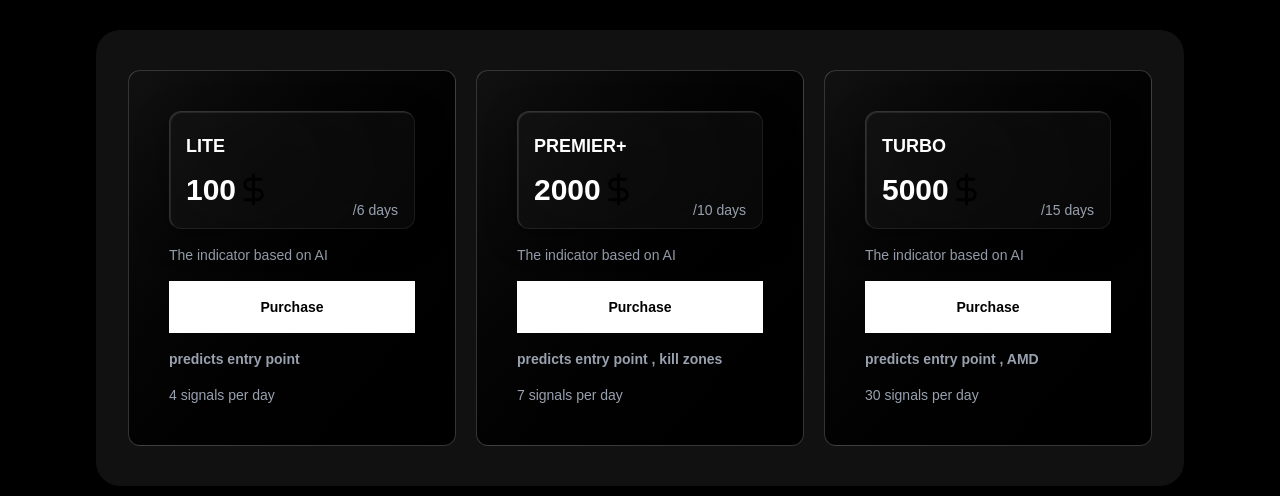
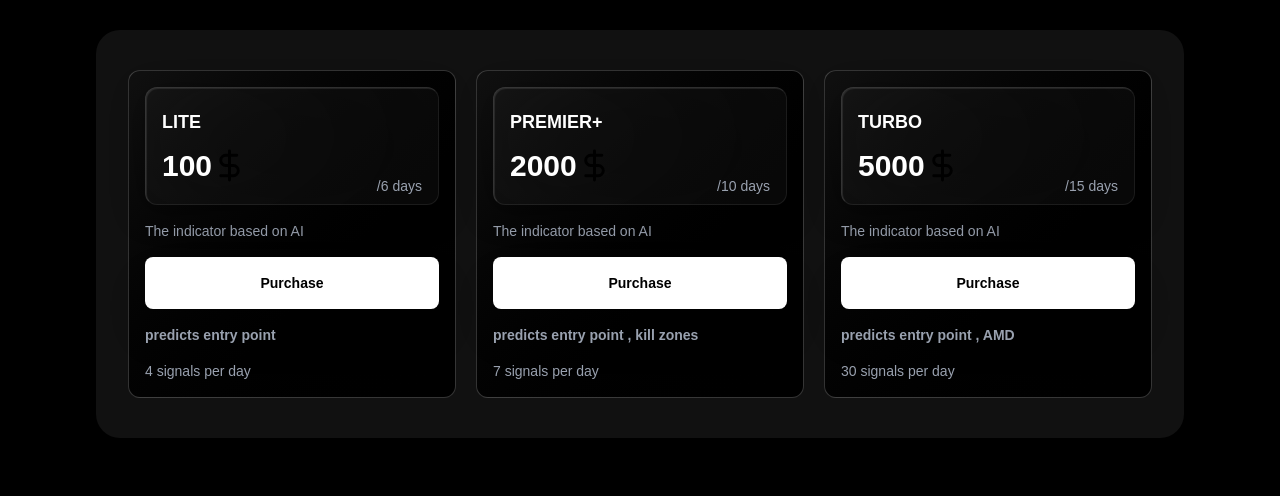
Before and after one commit to SamirSweden/mern, a Next.js app: page /plans in a window 1280 px wide. Shown: the part 299-795 px from the top of the page. Built offline with nearby package versions, Linux system fonts and the light colour scheme.

Commit message:
added finally cards

```diff
--- a/app/components/banners/cards/PlanCard.tsx
+++ b/app/components/banners/cards/PlanCard.tsx
@@ -43,8 +43,8 @@ const PlanCard = () => {
                 <div key={dataCard.id} className={`
                     transition-transform duration-300 hover:-translate-y-2
                     hover:shadow-2xl hover:shadow-white/10
-                    bg-linear-to-br from-[#111] to-black rounded-xl p-10 border border-white/20
-                    flex  flex-col
+                    bg-linear-to-br from-[#111] to-black rounded-xl p-4 border border-white/20
+                    flex  flex-col w-full
                 `}>
 
                     <div className={`flex items-stretch gap-4 flex-col`}>
@@ -52,10 +52,10 @@ const PlanCard = () => {
     bg-white/[0.03] backdrop-blur-3xl
     border border-white/[0.08] border-t-white/[0.15] border-l-white/[0.15]
     shadow-[inset_1px_1px_1px_0_rgba(255,255,255,0.1),_0_8px_32px_0_rgba(0,0,0,0.37)]
-    hover:bg-white/[0.06] hover:border-white/[0.2] hover:-translate-y-1 ">
+    hover:bg-white/[0.06] hover:border-white/[0.2] hover:-translate-y-2 ">
                             <h2 className={'mb-3 text-white uppercase font-bold font-mono text-lg'}>{dataCard.label}</h2>
                             <div className={`flex items-center`}>
-                                <h2 className={'text-white text-3xl font-extrabold'}>{dataCard.price}</h2>
+                                <h2 className={'max-[430px]:text-xl text-white  text-3xl font-extrabold'}>{dataCard.price}</h2>
                                 <DollarSign size={35}/>
                                 <span className={'text-gray-400 text-sm ml-5 absolute bottom-2 right-4'}>/{dataCard.days}</span>
                             </div>
@@ -66,8 +66,12 @@ const PlanCard = () => {
                             <button className={`w-full
                                 bg-white
                                 py-4 px-5
+                                rounded-lg
                                 text-center text-black text-sm font-semibold
                                 capitalize
+                                outline-none border-none cursor-pointer
+                                hover:bg-white/30
+                                shadow-2xl hover:shadow-gray-400
 
                             `}>{dataCard.btnText}</button>
                         </div>
--- a/app/components/shared/header/Header.tsx
+++ b/app/components/shared/header/Header.tsx
@@ -12,7 +12,7 @@ import {
     Equal,
     ChartCandlestick,
     ListOrdered,
-    Gauge
+    Gem
 } from "lucide-react";
 import {useRouter , usePathname} from "next/navigation";
 import {useState , useEffect} from "react";
@@ -44,7 +44,8 @@ const protocolDropdown  = [
     { href: "/chat", label: "KrakenAI" },
     { href: "/dashboard", label: "dashboard" },
     { href: "/docs", label: "docs" },
-    {href: "/btc", label:"trade now"}
+    {href: "/btc", label:"trade now"},
+    {href: "/plans", label:"buy indicator"}
 ];
 
 const mobileLinks = [
@@ -55,6 +56,7 @@ const mobileLinks = [
     {href:"/listings", name: "listings" , icon: <ListOrdered />},
     {href: "/docs", name: "docs" , icon: <Code />},
     {href: "/btc", name: "trade now" , icon: <Bitcoin />},
+    {href: "/plans", name: "buy indicator" , icon: <Gem />}
 ];
 
 const Header = () => {
--- a/app/plans/page.tsx
+++ b/app/plans/page.tsx
@@ -5,7 +5,7 @@ export default  function Plans(){
     return (
         <>
             <section className={`bg-black  py-13 px-0 overflow-y-hidden`}>
-                <div className="max-w-7xl mx-auto px-4 w-full h-full">
+                <div className="max-w-7xl mx-auto px-4  w-full h-full">
 
                     <div className={`
                         flex items-center flex-col gap-4 justify-center mb-10
@@ -13,9 +13,23 @@ export default  function Plans(){
                         <h2 className={'font-bold font-mono text-center text-4xl max-[380px]:text-3xl'}> Choose Your Plan</h2>
                         <p className={'font-semibold text-lg text-gray-500 max-[380px]:text-sm'}>Select the perfect plan for your load testing needs</p>
                     </div>
-                    <div className="grid grid-cols-3 gap-5 bg-[#111] rounded-3xl py-10 px-8 max-[1050px]:grid-cols-2 max-[710px]:grid-cols-1">
+                    <div className="grid grid-cols-3
+    max-[1050px]:grid-cols-2
+    max-[710px]:grid-cols-1
+
+    gap-5
+    max-[430px]:gap-4
+
+    bg-[#111]
+    rounded-3xl
+
+    py-10 px-8
+    max-[768px]:px-4
+    max-[430px]:px-2">
                         <PlanCard  />
+
                     </div>
+
 
                 </div>
             </section>
```
